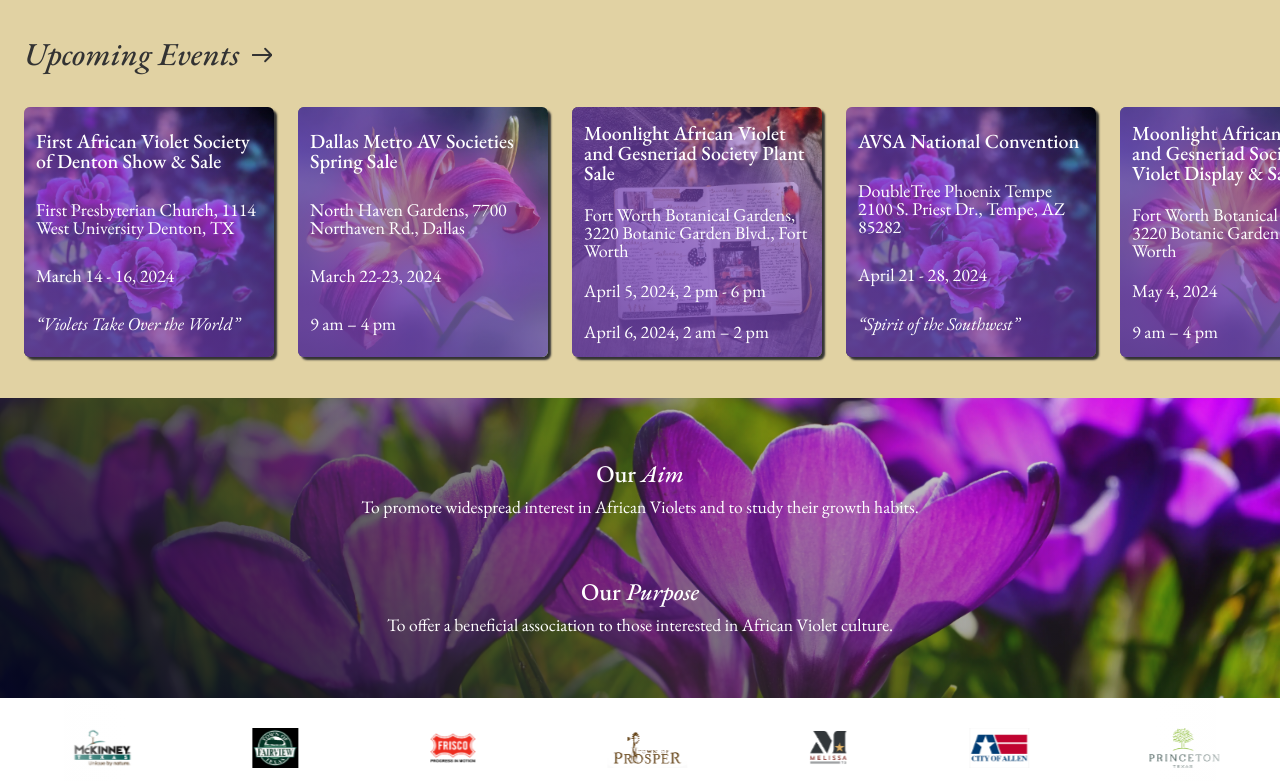
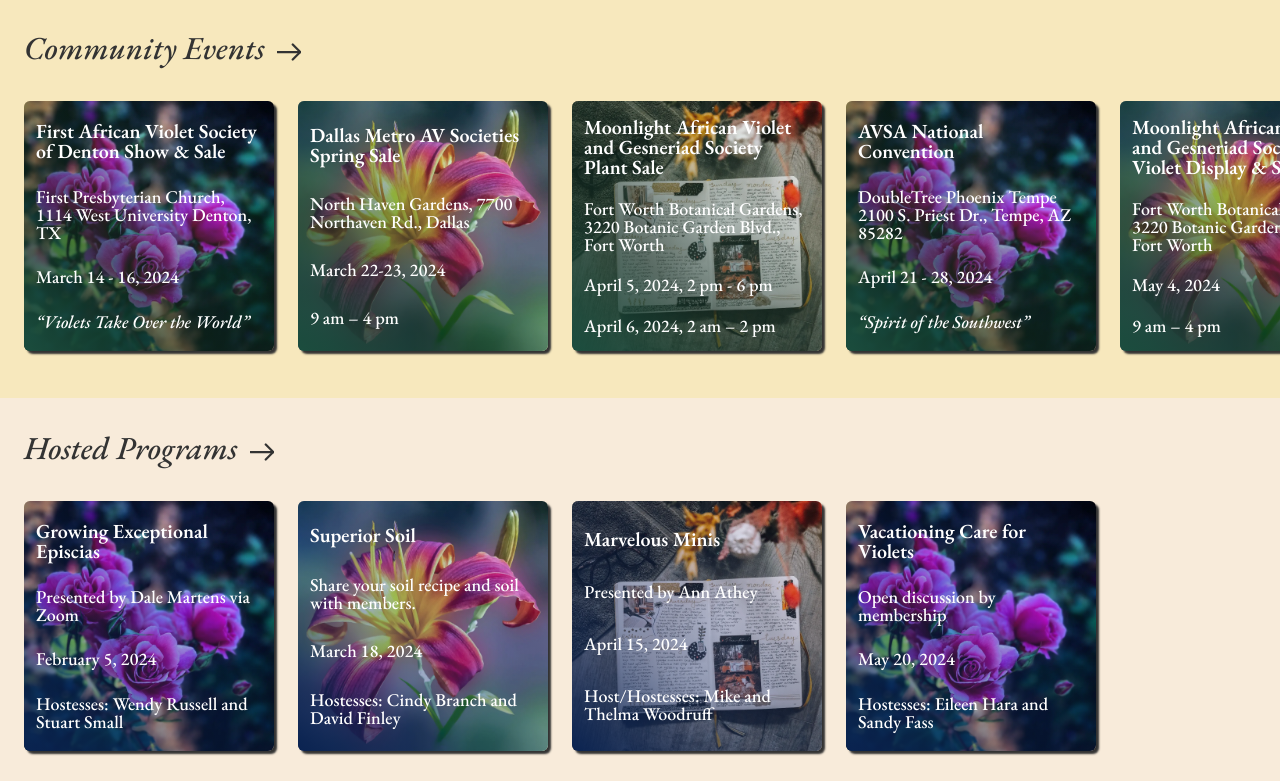
Before and after one commit to Jameslo599/african-violet, a React (Create React App) app: page / in a window 1280 px wide. Shown: the part 479-1260 px from the top of the page. Built offline with nearby package versions, Linux system fonts and the light colour scheme.

Commit message:
added click tracking for events

```diff
--- a/src/App.js
+++ b/src/App.js
@@ -4,6 +4,7 @@
 import MenuToClose from "./images/icons/menu-to-close";
 import Slider from "./slider";
 import Calendar from "./calendar";
+import Events from "./events";
 import Values from "./values";
 import Logo from "./logo-strip";
 
@@ -13,6 +14,7 @@
       <MyHeader />
       <Slider />
       <Calendar />
+      <Events />
       <Values />
       <Logo />
       <div className="dummy"></div>
--- a/src/App.scss
+++ b/src/App.scss
@@ -85,6 +85,7 @@
 .App > *:not(:first-child) {
   position: relative;
   z-index: 4;
+  transition: all 0.25s ease-in-out;
 }
 .App > div:not(:last-child, :first-child) {
   background-color: #fff;
@@ -286,8 +287,8 @@
   @include flexContainer(column, center, flex-start);
   width: 100%;
   height: 400px;
-  padding: 24px 0;
-  background-color: #e1d2a3;
+  padding: 24px 0 36px;
+  background-color: #f7e8bd;
   position: relative;
   z-index: 10;
   @include xxl {
@@ -308,11 +309,12 @@
   }
   > div {
     width: 100%;
-    background-color: #e1d2a3;
+    background-color: #f7e8bd;
   }
   .arrow-right {
-    width: 20px;
+    width: 24px;
     margin-left: 6px;
+    vertical-align: bottom;
   }
   .calendar {
     @include flexContainer(row, flex-start, center);
@@ -320,9 +322,9 @@
     height: 300px;
     max-width: 1440px;
     margin: 0 auto;
-
     scroll-snap-type: x mandatory;
-    scroll-padding-left: 24px;
+    scroll-padding-left: 30px;
+    scroll-padding-right: 24px;
     overflow: scroll;
     -ms-overflow-style: none; /* Internet Explorer 10+ */
     scrollbar-width: none; /* Firefox */
@@ -342,7 +344,7 @@
       transform: scale(1);
       cursor: pointer;
       &:hover {
-        transform: scale(1.05);
+        transform: scale(1.01);
       }
       &:first-child {
         margin-left: 24px;
@@ -376,10 +378,11 @@
       }
       h3 {
         font-size: 1.25rem;
-        font-weight: 500;
+        font-weight: 600;
       }
       span {
         font-size: 1.125rem;
+        font-weight: 500;
       }
       .f-1 {
         background-image: url(./images/calendar1.webp);
@@ -410,9 +413,9 @@
           background: rgb(100, 63, 152);
           background: linear-gradient(
             45deg,
-            rgba(100, 63, 152, 0.923) 0%,
-            rgba(116, 66, 187, 0.712) 35%,
-            rgba(116, 66, 187, 0.597) 70%,
+            #1b4d3e,
+            #123328a5,
+            #2f876d2b,
             rgba(255, 255, 255, 0) 100%
           );
         }
@@ -420,6 +423,33 @@
       &:hover {
         h3 {
           text-decoration: underline;
+        }
+      }
+    }
+  }
+}
+
+//Hosted Programs
+.events-container {
+  background-color: #f8ebda;
+  > div {
+    background-color: inherit;
+  }
+  .events {
+    background-color: inherit;
+  }
+  .calendar {
+    .calendar-item {
+      figure {
+        &::before {
+          background: rgb(100, 63, 152);
+          background: linear-gradient(
+            45deg,
+            #0a2351,
+            #0d2e6a6f 35%,
+            #15459d2c 70%,
+            rgba(255, 255, 255, 0) 100%
+          );
         }
       }
     }
--- a/src/calendar.js
+++ b/src/calendar.js
@@ -4,18 +4,9 @@
 //Horizontal photo calendar
 const Calendar = () => {
   const calendarRef = useRef(null);
-  const itemsRef = useRef([]);
-  //itemsRef.current = document.querySelectorAll(".calendar-item").length;
-  //   class Event {
-  //     constructor(title, address, date, time) {
-  //       this.title = title;
-  //       this.address = address;
-  //       this.date = date;
-  //       this.time = time;
-  //     }
-  //   }
-  //itemsEls.current.splice (index, 1, element)
+
   let isDown = false;
+  let isMove = false;
   let startX;
   let scrollLeft;
 
@@ -28,12 +19,18 @@
     calendarRef.current.addEventListener("mouseleave", mouseLeave);
     calendarRef.current.addEventListener("mouseup", mouseUp);
     calendarRef.current.addEventListener("mousemove", mouseMove);
+    const items = document.querySelectorAll(".event");
+    items.forEach((e) => e.addEventListener("click", jumpTo));
   };
   const mouseDown = (e) => {
+    isMove = false;
     isDown = true;
     calendarRef.current.classList.add("active");
     startX = e.pageX - calendarRef.current.offsetLeft;
     scrollLeft = calendarRef.current.scrollLeft;
+    setTimeout(() => {
+      isMove = true;
+    }, 100);
   };
   const mouseLeave = () => {
     isDown = false;
@@ -50,19 +47,24 @@
     const walk = x - startX;
     calendarRef.current.scrollLeft = scrollLeft - walk;
   };
+  const jumpTo = (e) => {
+    if (isMove) return;
+    isMove = false;
+    calendarRef.current.scrollLeft = e.target.closest("a").offsetLeft - 40;
+  };
 
   return (
     <div>
       <div className="calendar-container">
         <div>
           <h2>
-            Upcoming Events <ArrowRight />
+            Community Events <ArrowRight />
           </h2>
         </div>
         <div>
           <div className="calendar" ref={calendarRef}>
-            <a>
-              <div className="calendar-item" ref={itemsRef.current[0]}>
+            <a className="event">
+              <div className="calendar-item">
                 <h3>First African Violet Society of Denton Show & Sale</h3>
                 <span>
                   First Presbyterian Church, 1114 West University Denton, TX
@@ -72,8 +74,8 @@
                 <figure className="f-1"></figure>
               </div>
             </a>
-            <a>
-              <div className="calendar-item" ref={itemsRef.current[0]}>
+            <a className="event">
+              <div className="calendar-item">
                 <h3>Dallas Metro AV Societies Spring Sale</h3>
                 <span>North Haven Gardens, 7700 Northaven Rd., Dallas</span>
                 <span>March 22-23, 2024</span>
@@ -81,8 +83,8 @@
                 <figure className="f-2"></figure>
               </div>
             </a>
-            <a>
-              <div className="calendar-item" ref={itemsRef.current[0]}>
+            <a className="event">
+              <div className="calendar-item">
                 <h3>
                   Moonlight African Violet and Gesneriad Society Plant Sale
                 </h3>
@@ -95,8 +97,8 @@
                 <figure className="f-3"></figure>
               </div>
             </a>
-            <a>
-              <div className="calendar-item" ref={itemsRef.current[0]}>
+            <a className="event">
+              <div className="calendar-item">
                 <h3>AVSA National Convention</h3>
                 <span>
                   DoubleTree Phoenix Tempe 2100 S. Priest Dr., Tempe, AZ 85282
@@ -106,8 +108,8 @@
                 <figure className="f-1"></figure>
               </div>
             </a>
-            <a>
-              <div className="calendar-item" ref={itemsRef.current[0]}>
+            <a className="event">
+              <div className="calendar-item">
                 <h3>
                   Moonlight African Violet and Gesneriad Society Violet Display
                   & Sale
@@ -121,8 +123,8 @@
                 <figure className="f-2"></figure>
               </div>
             </a>
-            <a>
-              <div className="calendar-item" ref={itemsRef.current[0]}>
+            <a className="event">
+              <div className="calendar-item">
                 <h3>Summer Workshop</h3>
                 <span>
                   First Presbyterian Church 1114 West University, Denton, TX
--- /dev/null
+++ b/src/events.js
@@ -0,0 +1,109 @@
+import React, { useEffect, useRef } from "react";
+import ArrowRight from "./images/icons/arrow-right";
+
+//Horizontal photo calendar
+const Events = () => {
+  const eventsRef = useRef(null);
+
+  let isDown = false;
+  let isMove = false;
+  let startX;
+  let scrollLeft;
+
+  useEffect(() => {
+    bindEventHandler();
+  }, []);
+
+  const bindEventHandler = () => {
+    eventsRef.current.addEventListener("mousedown", mouseDown);
+    eventsRef.current.addEventListener("mouseleave", mouseLeave);
+    eventsRef.current.addEventListener("mouseup", mouseUp);
+    eventsRef.current.addEventListener("mousemove", mouseMove);
+    const items = document.querySelectorAll(".travel");
+    items.forEach((e) => e.addEventListener("click", jumpTo));
+  };
+  const mouseDown = (e) => {
+    isMove = false;
+    isDown = true;
+    eventsRef.current.classList.add("active");
+    startX = e.pageX - eventsRef.current.offsetLeft;
+    scrollLeft = eventsRef.current.scrollLeft;
+    setTimeout(() => {
+      isMove = true;
+    }, 100);
+  };
+  const mouseLeave = () => {
+    isDown = false;
+    eventsRef.current.classList.remove("active");
+  };
+  const mouseUp = () => {
+    isDown = false;
+    eventsRef.current.classList.remove("active");
+  };
+  const mouseMove = (e) => {
+    if (!isDown) return;
+    e.preventDefault();
+    const x = e.pageX - eventsRef.current.offsetLeft;
+    const walk = x - startX;
+    eventsRef.current.scrollLeft = scrollLeft - walk;
+  };
+  const jumpTo = (e) => {
+    if (isMove) return;
+    isMove = false;
+    eventsRef.current.scrollLeft = e.target.closest("a").offsetLeft - 40;
+  };
+
+  return (
+    <div>
+      <div className="calendar-container events-container">
+        <div className="events">
+          <h2>
+            Hosted Programs <ArrowRight />
+          </h2>
+        </div>
+        <div>
+          <div className="calendar events event-calendar" ref={eventsRef}>
+            <a className="travel">
+              <div className="calendar-item">
+                <h3>Growing Exceptional Episcias</h3>
+                <span>Presented by Dale Martens via Zoom</span>
+                <span>February 5, 2024</span>
+                <span>Hostesses: Wendy Russell and Stuart Small</span>
+                <figure className="f-1 events-bg"></figure>
+              </div>
+            </a>
+            <a className="travel">
+              <div className="calendar-item">
+                <h3>Superior Soil</h3>
+                <span>Share your soil recipe and soil with members.</span>
+                <span>March 18, 2024</span>
+                <span>Hostesses: Cindy Branch and David Finley</span>
+                <figure className="f-2 events-bg"></figure>
+              </div>
+            </a>
+            <a className="travel">
+              <div className="calendar-item">
+                <h3>Marvelous Minis</h3>
+                <span>Presented by Ann Athey</span>
+                <span>April 15, 2024</span>
+                <span>Host/Hostesses: Mike and Thelma Woodruff</span>
+                <figure className="f-3 events-bg"></figure>
+              </div>
+            </a>
+            <a className="travel">
+              <div className="calendar-item">
+                <h3>Vacationing Care for Violets</h3>
+                <span>Open discussion by membership</span>
+                <span>May 20, 2024</span>
+                <span>Hostesses: Eileen Hara and Sandy Fass</span>
+                <figure className="f-1 events-bg"></figure>
+              </div>
+            </a>
+          </div>
+        </div>
+      </div>
+    </div>
+  );
+};
+
+export default Events;
```
